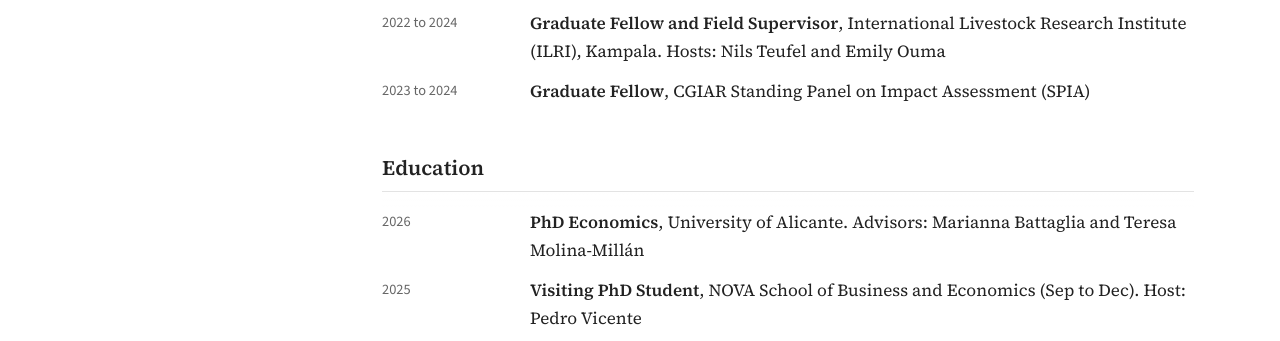
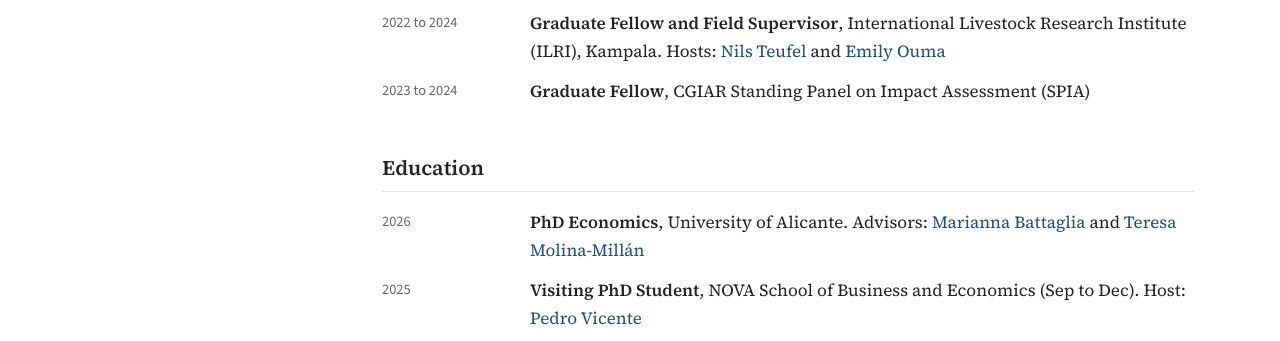
Before and after one commit to hardiahmedd/hardiahmedd.github.io, a plain HTML site: page cv.html in a window 1280 px wide. Shown: the part 459-800 px from the top of the page. Drawn offline with nearby package versions, Linux system fonts and the light colour scheme.

Commit message:
CV page: link advisors and hosts
Co-Authored-By: Claude Opus 5.5 <noreply@anthropic.com>

```diff
--- a/cv.html
+++ b/cv.html
@@ -55,13 +55,13 @@
       <h2>Positions</h2>
         <div class="cv-row"><div class="cv-when">2026 to present</div><div><b>Researcher</b>, NOVA School of Business and Economics and NOVAFRICA, Lisbon</div></div>
         <div class="cv-row"><div class="cv-when">2025 to present</div><div><b>World Bank Group</b>, Washington, DC. Africa Fellow (Jan to Jun 2025), then Consultant (Jul 2025 to present). Host: <a href="https://sites.google.com/site/decrgdamiendewalque/">Damien de Walque</a></div></div>
-        <div class="cv-row"><div class="cv-when">2022 to 2024</div><div><b>Graduate Fellow and Field Supervisor</b>, International Livestock Research Institute (ILRI), Kampala. Hosts: Nils Teufel and Emily Ouma</div></div>
+        <div class="cv-row"><div class="cv-when">2022 to 2024</div><div><b>Graduate Fellow and Field Supervisor</b>, International Livestock Research Institute (ILRI), Kampala. Hosts: <a href="https://www.ilri.org/people/nils-teufel">Nils Teufel</a> and <a href="https://www.ilri.org/people/emily-ouma">Emily Ouma</a></div></div>
         <div class="cv-row"><div class="cv-when">2023 to 2024</div><div><b>Graduate Fellow</b>, CGIAR Standing Panel on Impact Assessment (SPIA)</div></div>
     </section>
     <section>
       <h2>Education</h2>
-        <div class="cv-row"><div class="cv-when">2026</div><div><b>PhD Economics</b>, University of Alicante. Advisors: Marianna Battaglia and Teresa Molina-Millán</div></div>
-        <div class="cv-row"><div class="cv-when">2025</div><div><b>Visiting PhD Student</b>, NOVA School of Business and Economics (Sep to Dec). Host: Pedro Vicente</div></div>
+        <div class="cv-row"><div class="cv-when">2026</div><div><b>PhD Economics</b>, University of Alicante. Advisors: <a href="https://sites.google.com/site/mrnbattaglia/home">Marianna Battaglia</a> and <a href="https://sites.google.com/site/tmolinamillan">Teresa Molina-Millán</a></div></div>
+        <div class="cv-row"><div class="cv-when">2025</div><div><b>Visiting PhD Student</b>, NOVA School of Business and Economics (Sep to Dec). Host: <a href="https://www.novasbe.unl.pt/en/faculty-research/faculty/faculty-detail/id/82/pedro-vicente">Pedro Vicente</a></div></div>
         <div class="cv-row"><div class="cv-when">2021</div><div><b>MSc Quantitative Economics</b>, University of Alicante</div></div>
         <div class="cv-row"><div class="cv-when">2019</div><div><b>MPhil Economics</b>, Kwame Nkrumah University of Science and Technology (KNUST), Ghana</div></div>
         <div class="cv-row"><div class="cv-when">2016</div><div><b>BA Economics</b>, KNUST, Ghana</div></div>
```
